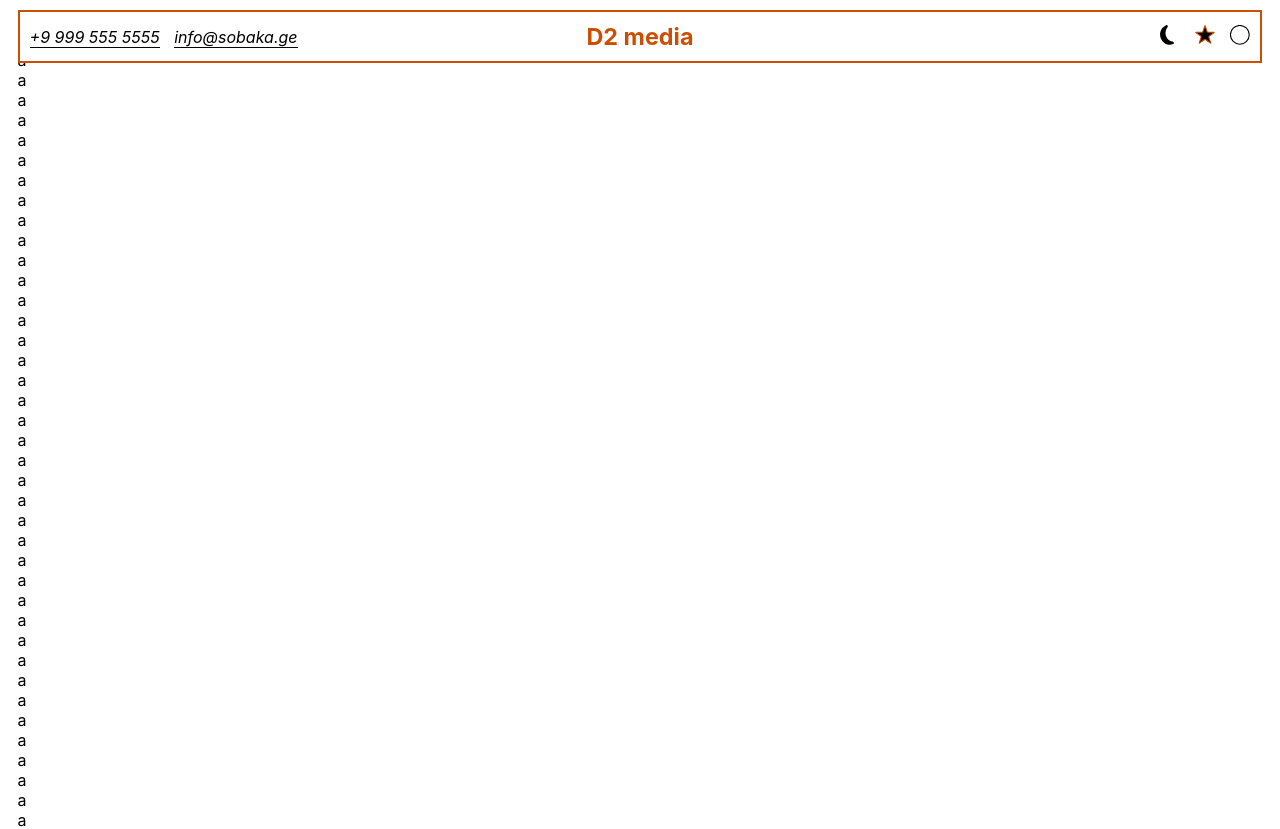
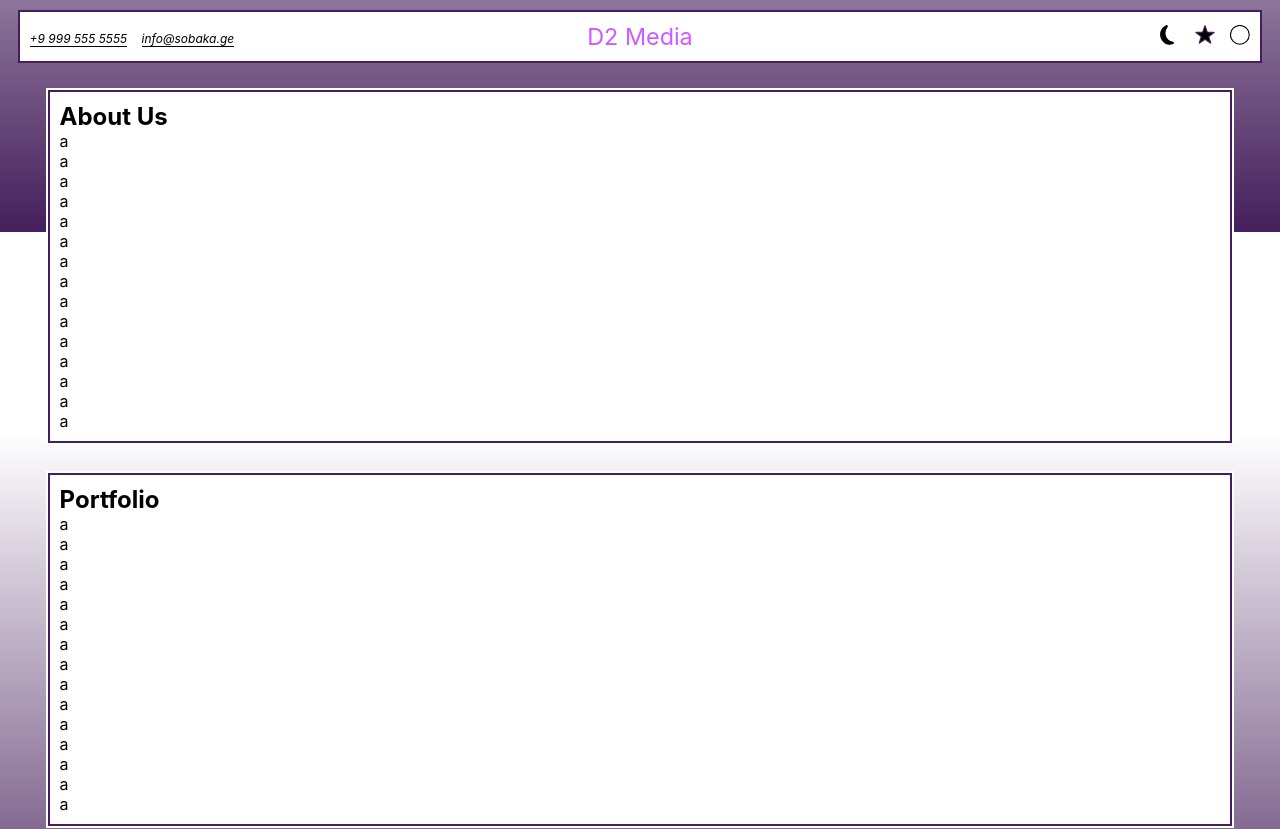
Before and after one commit to gusevanadya/D2-media, a plain HTML site: page index.html in a window 1280 px wide. Shown: the top 829 px of the page. Drawn offline with Linux system fonts and the light colour scheme; a script that the page names is missing.

Commit message:
pre-layout

```diff
--- a/index.html
+++ b/index.html
@@ -22,7 +22,7 @@
         <a class="header__address_link" href="tel:+99995555555">+9 999 555 5555</a>
         <a class="header__address_link" href="mailto:info@sobaka.ge">info@sobaka.ge</a>
       </address>
-      <h1 class="header__title">D2 media</h1>
+      <a class="header__title">D2 Media</a>
       <nav class="theme-menu header__theme-menu">
         <!-- Не меняйте разметку этого списка, иначе скрипты перестанут работать -->
         <ul class="theme-menu__list">
@@ -65,10 +65,20 @@
       </nav>
     </header>
     <main>
-      <div>a<br>a<br>a<br>a<br>a<br>a<br>a<br>a<br>a<br>a<br>a<br>a<br>a<br>a<br>a<br>a<br>a<br>a<br>a<br>a<br>a<br>a<br>a<br>a<br>a<br>a<br>a<br>a<br>a<br>a<br>a<br>a<br>a<br>a<br>a<br>a<br>a<br>a<br>a<br>a<br>a<br>a<br>a<br>a<br>a<br>a<br>a<br>a<br>a<br>a<br>a<br>a<br>a<br>a<br>a<br>a<br>a<br>a<br>a<br>a<br>a<br>a<br>a<br>a<br>a<br>a<br>a<br>a<br>a<br>a<br>a<br>a<br>a<br></div>
+      <section class="section section__about_us">
+        <h2 class="section__title">About Us</h2>
+        <div>a<br>a<br>a<br>a<br>a<br>a<br>a<br>a<br>a<br>a<br>a<br>a<br>a<br>a<br>a<br></div>
+      </section>
+      <section class="section section__portfolio">
+        <h2 class="section__title">Portfolio</h2>
+        <div>a<br>a<br>a<br>a<br>a<br>a<br>a<br>a<br>a<br>a<br>a<br>a<br>a<br>a<br>a<br></div>
+      </section>
+      <section class="section section__about_us">
+        <div>a<br>a<br>a<br>a<br>a<br>a<br>a<br>a<br>a<br>a<br>a<br>a<br>a<br>a<br>a<br></div>
+      </section>
     </main>
     <footer class="footer">
-
+      <div>a<br>a<br></div>
     </footer>
     <dialog id="dialog-id" class="dialog">
 
--- a/styles/style.css
+++ b/styles/style.css
@@ -1,12 +1,16 @@
 .page {
+  font-family: var(--Inter);
+  color: var(--text-color);
+  font-variation-settings: 'wght' var(--font-weight);
+  background-image: linear-gradient(to bottom, var(--bg-color) 25%, var(--accent-color));
+  background-position: center;
+  background-attachment: fixed;
+  background-repeat: no-repeat;
+  background-size: cover;
+  transition: all ease 0.3s;
   min-inline-size: 320px;
   min-block-size: 100dvb;
   width: minmax(375px, 1440px) ;
-  font-family: var(--Inter);
-  font-variation-settings: 'wght' var(--font-weight);
-  background-color: var(--bg-color);
-  color: var(--text-color);
-  transition: all ease 0.3s;
   padding: 10px clamp(0rem, -0.4551rem + 1.9417vw, 1.875rem);
 }
 
@@ -21,24 +25,38 @@
   align-items: center;
   justify-content: space-between;
   padding: 10px;
-  margin-block-end: 104px;
   border: 2px solid var(--accent-color);
 }
 
-.header__address_link{
+.header__address_link {
   color: var(--text-color);
+  font-size: 12px;
   text-decoration: none;
   border-block-end: 1px solid var(--text-color);
   margin-inline-end: 10px;
 }
 
-.header__title {
-  font-size: clamp(0.875rem, 0.6323rem + 1.0356vw, 1.875rem);
-  color: var(--accent-color);
-  justify-self: center;
+.header__address_link:focus {
+  outline: none;
 }
 
-.header__theme-menu{
+.header__address_link:focus-visible {
+  border: 1px solid var(--text-color);
+  opacity: 0.6;
+  transition: 0.4s;
+}
+
+.header__title {
+  font-family: var(--Inter);
+  font-size: clamp(0.875rem, 0.6323rem + 1.0356vw, 1.875rem);
+  font-variation-settings: 'wght' var(--title-font-weight);
+  color: var(--accent-color);
+  filter: brightness(3);
+  justify-self: center;
+  pointer-events: none;
+}
+
+.header__theme-menu {
   justify-self: flex-end;
 }
 
@@ -70,16 +88,16 @@
   pointer-events: none;
 }
 
-.theme-menu__button:disabled .moon{
-  color: #cc4e00;
+.theme-menu__button:disabled .moon {
+  color: #451e5b;
 }
 
-.theme-menu__button:disabled .auto{
-  color: #cc4e00;
+.theme-menu__button:disabled .auto {
+  color: #451e5b;
 }
 
-.theme-menu__button:disabled .sun{
-  color: #cc4e00;
+.theme-menu__button:disabled .sun {
+  color: #451e5b;
 }
 
 .theme-menu__button:hover {
@@ -87,9 +105,29 @@
   animation: theme_scale 0.4s;
 }
 
+.section{
+  font-family: var(--Inter);
+  font-weight: 400;
+  background-color: var(--bg-color);
+  width: calc(100% - 60px);
+  justify-self: center;
+  align-self: center;
+  padding: 10px;
+  border: 2px solid var(--accent-color);
+  outline: 2px solid var(--bg-color);
+  margin: 30px;
+  display: grid;
+}
+
+.section:first-child{
+  margin-block-start: 80px;
+}
+
 .footer {
   background-color: var(--bg-color);
   margin: 0 clamp(2.125rem, -1.088rem + 13.7089vw, 11.25rem);
+  border: 2px solid var(--accent-color);
+  outline: 2px solid var(--bg-color);
 }
 
 
@@ -104,7 +142,14 @@ dialog::backdrop {
 }
 
 @media (width <= 376px) {
-  .header{
-    position: relative;
+  .header {
+    margin-block-end: 15px;
+  }
+
+  .section{
+    width: calc(100% - 20px);
+    padding: 10px;
+    border: 2px solid var(--accent-color);
+    margin: 10px;
   }
 }
--- a/styles/variables.css
+++ b/styles/variables.css
@@ -1,9 +1,9 @@
 :root{
   --Inter: 'Inter', Sans-serif;
-  --PressStart2P: 'PressStart2P', fantasy;
   --font-weight: 400;
-  --title-font-weight: 700;
+  --title-font-weight: 785;
+  --page-bg-color: #432c18;
   --bg-color: #fff;
   --text-color: #000;
-  --accent-color: #cc4e00;
+  --accent-color: #451e5b;
 }
```
Also changed, not shown: svg/favicon.svg.
